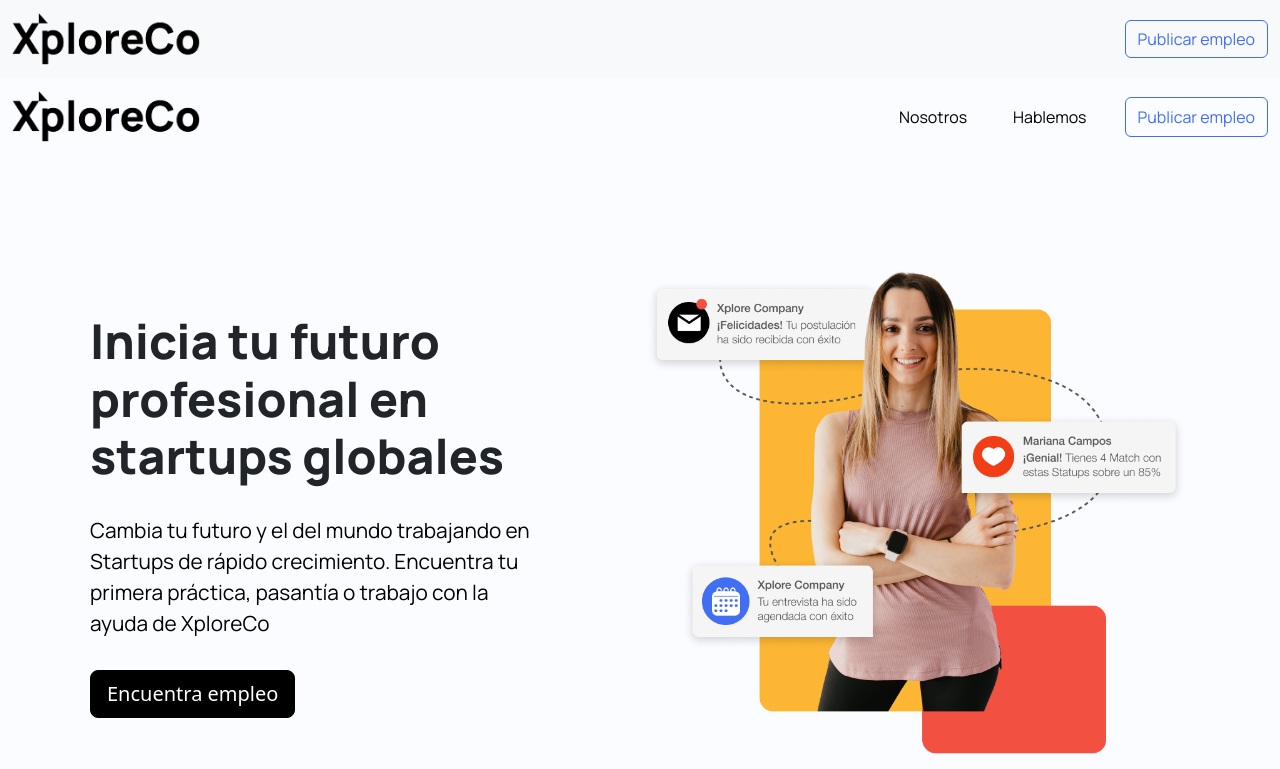
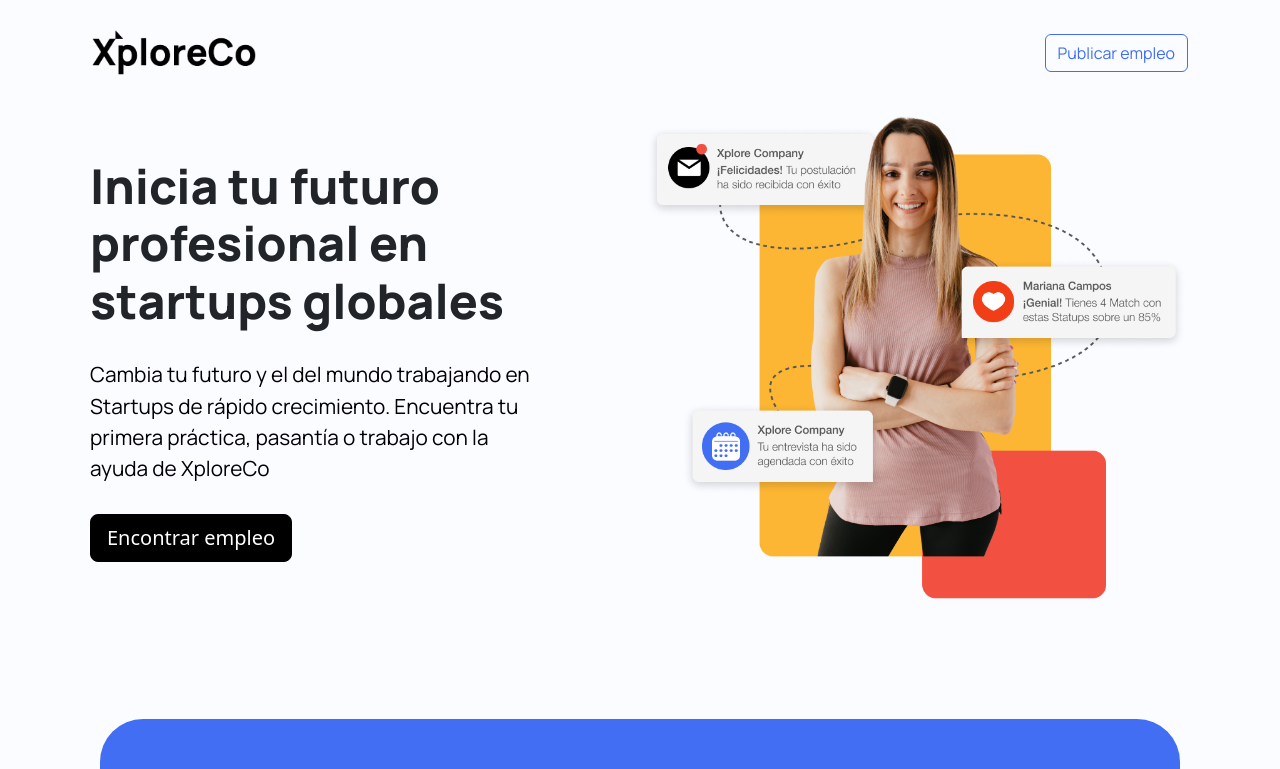
Before and after one commit to NicoleMatusP/EntregaLunes3Abril, a website: page index.html in a window 1280 px wide. Shown: the top 769 px of the page. Drawn offline with nearby package versions, Linux system fonts and the light colour scheme; a web font is replaced by a local one.

Commit message:
se arreglo la nav

```diff
--- a/index.html
+++ b/index.html
@@ -16,25 +16,27 @@
 
 <body class="contenedor-body">
 
-  <nav class="navbar navbar-expand-lg bg-body-tertiary">
+<!-- Inicia nav -->
+  <nav class="botonera navbar-expand-lg">
     <div class="container-fluid">
       <a class="navbar-brand" href="index.html">
         <img src="img/logofinal.webp" alt="XploreCompany">
       </a>
 
       <div id="navbarSupportedContent">
-        <button type="button" class="btn btn-outline-info">Publicar empleo</button>
+        <button type="button" class="btn btn-outline-info ">Publicar empleo</button>
       </div>
 
     </div>
   </nav>
+<!-- End nav -->
 
-    <!-- Inicia nav -->
-    <nav class="navbar navbar-expand-lg">
+
+    <!-- <nav class="navbar navbar-expand-lg">
         <div class="container-fluid">
-          <a class="navbar-brand" href="index.html">
+          <a class="navbar-brand" href="index.html"> -->
           <!-- Aquí va mi logo -->
-          <img src="img/logofinal.webp" alt="ComunidadXplore">
+          <!-- <img src="img/logofinal.webp" alt="ComunidadXplore">
           </a>
 
           <button class="navbar-toggler" type="button" data-bs-toggle="collapse" data-bs-target="#navbarSupportedContent" aria-controls="navbarSupportedContent" aria-expanded="false" aria-label="Toggle navigation">
@@ -58,8 +60,8 @@
           </div>
 
         </div>
-    </nav>
-    <!-- End nav -->
+    </nav> -->
+
 
     <header>
         <section class="contenedor-inicio1">
@@ -68,7 +70,7 @@
         <h1>Inicia tu futuro profesional en startups globales</h1>
         <p class="parrafo-uno">Cambia tu futuro y el del mundo trabajando en Startups de rápido crecimiento. Encuentra tu primera práctica, pasantía o trabajo con la ayuda de XploreCo</p>
 
-        <a class="btn btn-primary btn-lg" href="#" role="button">Encuentra empleo</a>
+        <a class="btn btn-primary btn-lg" href="#" role="button">Encontrar empleo</a>
 
         </div>
 
--- a/scss/_nav.scss
+++ b/scss/_nav.scss
@@ -1,7 +1,7 @@
 // nesting
 
-.navbar{
-    background-color: #FBFCFF;
+.botonera{
+    background-color: $secondColor;
     font-family: $mainFont;
     font-weight: $textRegular;
     font-size: $textxxSm;
--- a/scss/main.scss
+++ b/scss/main.scss
@@ -12,4 +12,6 @@
 @import "_medias";
 @import "_animaciones";
 @import "_error404";
+
+
 @import "../node_modules/bootstrap/scss/bootstrap";
```
Also changed, not shown: css/main.css, scss/_mixins.scss (line endings or trailing spaces), 1 other file.
